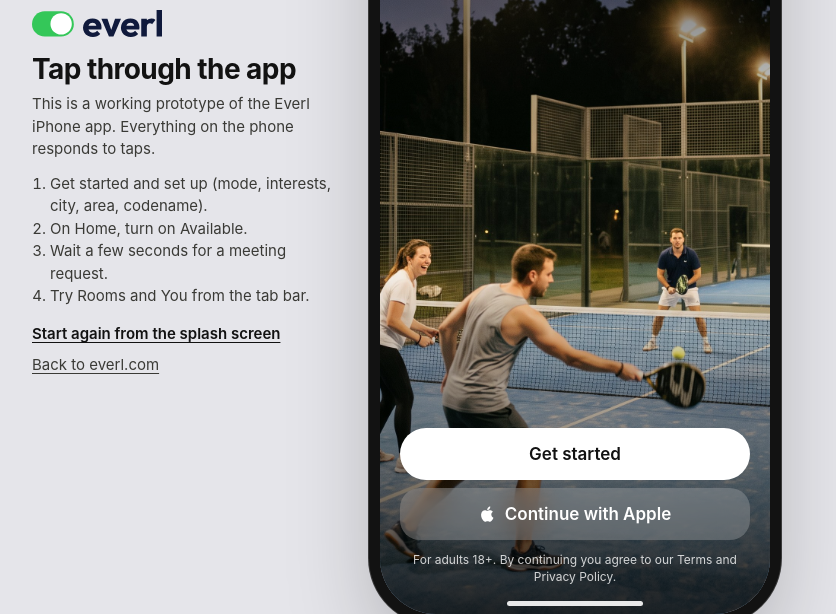
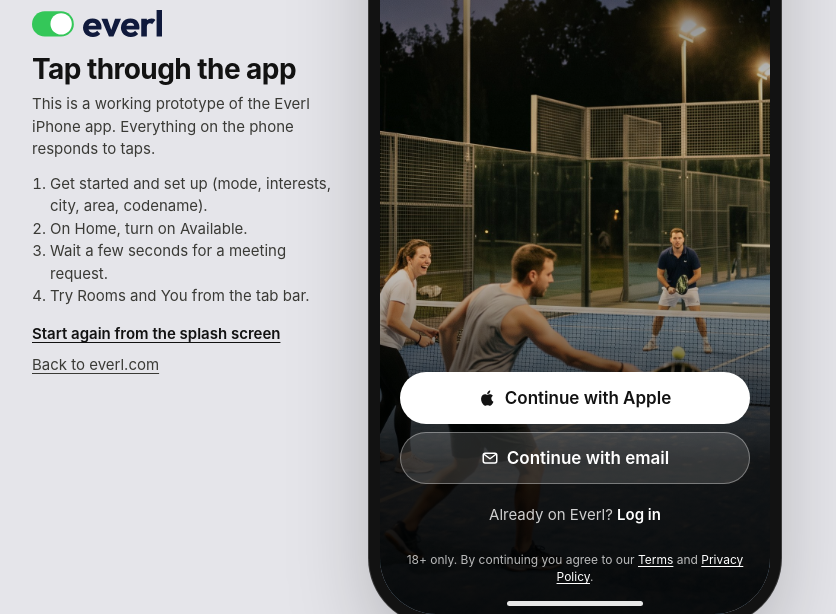
Before and after one commit to AaronNormal/everl, a plain HTML site: page app/index.html in a window 1280 px wide. Shown: the part 208-822 px from the top of the page, without its empty margins (239-1075 px from the left). Drawn offline with Linux system fonts and the light colour scheme.

Commit message:
Welcome screen: Apple first, email second, log in link, tappable legal links
- Continue with Apple is the main button; Continue with email is an outlined secondary
- Already on Everl? Log in link for returning users
- Darker fade behind the buttons; Terms and Privacy Policy are links
- HANDOFF.md: open splash suggestion marked done

Co-Authored-By: Claude Opus 5.5 <noreply@anthropic.com>

```diff
--- a/app/index.html
+++ b/app/index.html
@@ -184,7 +184,7 @@ button{font:inherit;color:inherit;border:0;background:none;padding:0;cursor:poin
 /* splash */
 .splash{background:#111}
 .splash .ph{position:absolute;inset:0;background:#0d1426 var(--splash,url(img/splash-E.jpg)) 30% 100%/auto 124% no-repeat}
-.splash .sc{position:absolute;inset:0;background:linear-gradient(180deg,rgba(0,0,0,.62) 0%,rgba(0,0,0,.42) 30%,rgba(0,0,0,0) 50%,rgba(0,0,0,0) 58%,rgba(0,0,0,.78) 100%)}
+.splash .sc{position:absolute;inset:0;background:linear-gradient(180deg,rgba(0,0,0,.62) 0%,rgba(0,0,0,.42) 30%,rgba(0,0,0,0) 48%,rgba(0,0,0,.25) 60%,rgba(0,0,0,.88) 82%,rgba(0,0,0,.92) 100%)}
 .splash .brand{position:absolute;left:0;right:0;top:calc(120px + var(--top));display:flex;flex-direction:column;align-items:center;gap:16px;color:#fff;text-align:center}
 .splash .brand .logo svg{height:48px}
 /* opening: switch alone, centred; flicks on; logo glides left as the name appears; tagline follows */
@@ -197,7 +197,9 @@ button{font:inherit;color:inherit;border:0;background:none;padding:0;cursor:poin
 @media (prefers-reduced-motion:reduce){.splash .lk rect{animation:none;fill:#34C759}.splash .lk,.splash .lk circle,.splash .lk path,.splash .brand p{animation:none;transform:none;opacity:1}}.splash .brand .logo span{font-size:52px}
 .splash .brand p{margin:0;font:600 20px var(--text);letter-spacing:-.01em}
 .splash .foot{position:absolute;left:0;right:0;bottom:0;background:none}
-.splash .legal{font:400 12px/1.4 var(--text);color:rgba(255,255,255,.8);text-align:center;margin:4px 0 0}
+.splash .legal{font:400 12px/1.4 var(--text);color:rgba(255,255,255,.72);text-align:center;margin:8px 0 0}.splash .legal a{color:#fff;text-decoration:underline;text-underline-offset:2px}
+.btn.mail{background:rgba(255,255,255,.14);color:#fff;box-shadow:inset 0 0 0 1px rgba(255,255,255,.35)}.btn.mail .mi{width:18px;height:18px;display:inline-block}
+.login{height:44px;font:400 15px var(--text);color:rgba(255,255,255,.8)}.login b{color:#fff;font-weight:600}
 
 /* map */
 .map{border-radius:20px;overflow:hidden;height:250px;background:#e9efe4;flex:none}
@@ -407,6 +409,7 @@ const IC={
  moon:'<svg viewBox="0 0 24 24" fill="none" stroke="currentColor" stroke-width="2" stroke-linejoin="round"><path d="M20 14.5A8 8 0 019.5 4a8 8 0 1010.5 10.5z"/></svg>',
  search:'<svg viewBox="0 0 24 24" fill="none" stroke="currentColor" stroke-width="2.4" stroke-linecap="round"><circle cx="11" cy="11" r="7"/><path d="M20 20l-3.6-3.6"/></svg>',
  down:'<svg viewBox="0 0 24 24" fill="none" stroke="currentColor" stroke-width="2.6" stroke-linecap="round" stroke-linejoin="round"><path d="M6 9l6 6 6-6"/></svg>',
+ mail:'<svg viewBox="0 0 24 24" fill="none" stroke="currentColor" stroke-width="2" stroke-linejoin="round"><rect x="3" y="5.5" width="18" height="13" rx="2.5"/><path d="M4 7l8 6 8-6"/></svg>',
  plus:'<svg viewBox="0 0 24 24" fill="none" stroke="currentColor" stroke-width="2.6" stroke-linecap="round"><path d="M12 5v14M5 12h14"/></svg>'
 };
 const chev='<svg class="chev" viewBox="0 0 8 14"><path d="M1 1l6 6-6 6" stroke="currentColor" stroke-width="2" fill="none"/></svg>';
@@ -452,7 +455,7 @@ const prog=(n,r='<span style="width:44px"></span>')=>`<div class="navrow"><butto
 const V={
 splash:()=>`<div class="screen splash" data-light><div class="ph" role="img" aria-label="Friends playing padel under floodlights"></div><div class="sc"></div>
  <div class="brand">${LOGO('#fff')}<p>Meet people nearby, in person.</p></div>
- <div class="foot"><button class="btn white" data-go="mode">Get started</button><button class="btn glass" data-go="mode">${IC.apple} Continue with Apple</button><p class="legal">For adults 18+. By continuing you agree to our Terms and Privacy Policy.</p></div></div>`,
+ <div class="foot"><button class="btn white" data-go="mode">${IC.apple} Continue with Apple</button><button class="btn mail" data-go="mode"><span class="mi">${IC.mail}</span> Continue with email</button><button class="login" id="logIn">Already on Everl? <b>Log in</b></button><p class="legal">18+ only. By continuing you agree to our <a href="#" data-legal>Terms</a> and <a href="#" data-legal>Privacy Policy</a>.</p></div></div>`,
 mode:()=>`<div class="screen"><div class="scroll">${prog(1)}<h1 class="lt">What are you looking for?</h1><p class="body">You can change this any time in settings.</p>
  <div role="radiogroup" aria-label="What are you looking for?" style="display:flex;flex-direction:column;gap:12px">${[['social',IC.people,'#e6efff','#2a5bd7','Social','Friends, activities and dates'],['adult',IC.moon,'#efe9ff','#6a45e8','Up for more','Meeting someone nearby tonight, 18+ only']].map(([k,ic,bg,fg,t,d])=>`<button class="choice" role="radio" aria-checked="${S.mode===k}" data-mode="${k}"><span class="ci" style="background:${bg};color:${fg}">${ic}</span><span><span class="ct">${t}</span><span class="sub">${d}</span></span><span class="rd">${IC.check}</span></button>`).join('')}</div>
  </div>
@@ -656,6 +659,7 @@ function matched(){
 
 // events (one delegated handler)
 app.addEventListener('click',e=>{
+  if(e.target.closest('[data-legal]')){e.preventDefault();note('The Terms and Privacy Policy open here in the real app.');return}
   const t=e.target.closest('button,[data-go],[data-back]');if(!t)return;
   if(t.dataset.go){nav(t.dataset.go);return}
   if(t.hasAttribute('data-back')){back();return}
@@ -667,6 +671,7 @@ app.addEventListener('click',e=>{
   if(t.dataset.must!==undefined){S.showMust=true;keep();return}
   if(t.dataset.setmode){const m=t.dataset.setmode;if(m===S.mode)return;S.live=false;clearTimeout(reqTimer);S.mode=m;S.screen='main';S.tab='home';hist.length=0;render();return}
   if(t.id==='modeGo'){nav(S.mode==='adult'?'aintro':'interests');return}
+  if(t.id==='logIn'){note('Log in isn’t part of this prototype. Use Continue to explore.');return}
   if(t.id==='aGo'){const start=()=>{S.aIdx=0;S.aEdit=null;nav('aq')};if(S.verified)start();else{S.afterVerify=start;turnOn()}return}
   if(t.dataset.aopt){const i=t.dataset.aopt.indexOf('|'),k=t.dataset.aopt.slice(0,i),v=t.dataset.aopt.slice(i+1),Q=QS[k];const set=S.ad[k]||(S.ad[k]=new Set());if(Q.one){set.clear();set.add(v);render(false);if(!S.aEdit)setTimeout(aNext,260);return}set.has(v)?set.delete(v):set.add(v);keep();return}
   if(t.hasAttribute('data-anext')){aNext();return}
```
Also changed, not shown: 1 other file.
